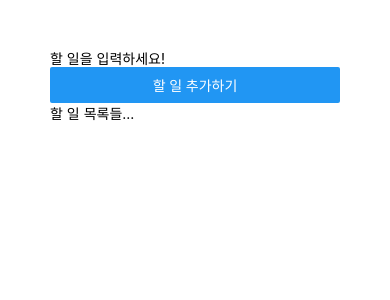
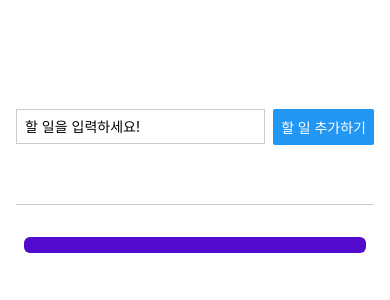
Before and after one commit to PudingJelly/React-Native-Study, a React Native app: screen / in a window 390 px wide. Both pictures are taken after a click on the button "할 일 추가하기". Shown: the top 300 px of the page. Built offline with nearby package versions, Linux system fonts and the light colour scheme.

Commit message:
# 2. 할일 입력 이벤트처리, 할일 목록 추가

```diff
--- a/App.js
+++ b/App.js
@@ -1,14 +1,69 @@
-import { Button, StyleSheet, Text, TextInput, View } from "react-native";
+import { useState } from "react";
+import {
+  Button,
+  FlatList,
+  ScrollView,
+  StyleSheet,
+  Text,
+  TextInput,
+  View,
+} from "react-native";
 
 export default function App() {
+  // 사용자의 입력값 상태 관리 변수
+  const [enteredTodoText, setEnteredTodoText] = useState("");
+
+  const [todoLists, setTodoLists] = useState([]);
+
+  // 사용자가 내용을 입력할 때, 해당 입력값을 가져오는 함수
+  const todoInputHandler = (enteredText) => {
+    // console.log(enteredText);
+    setEnteredTodoText(enteredText);
+  };
+
+  // 버튼을 누르면 할 일 목록을 추가하는 함수
+  const addTodoHandler = () => {
+    // console.log(enteredTodoText);
+
+    // useState로 관리하는 상태 변수의 setter 안에 콜백 함수를 작성하면,
+    // 그 콜백 함수의 매개값은 항상 해당 상태 변수의 최신 값이 전달됩니다.
+    setTodoLists((currentTodoLists) => [
+      ...currentTodoLists,
+      { text: enteredTodoText, key: Math.random.toString() },
+    ]);
+  };
+
   return (
     <View style={styles.appContainer}>
-      <View>
-        <TextInput placeholder="할 일을 입력하세요!" />
-        <Button title="할 일 추가하기" />
+      <View style={styles.inputContainer}>
+        <TextInput
+          style={styles.textInput}
+          placeholder="할 일을 입력하세요!"
+          onChangeText={todoInputHandler}
+        />
+        <Button title="할 일 추가하기" onPress={addTodoHandler} />
       </View>
-      <View>
-        <Text>할 일 목록들...</Text>
+      <View style={styles.todoContainer}>
+        {/* ScrollView는 전체 화면이 렌더링 될 때 안의 항목들을 전부 렌더링 합니다.
+            이로 인해, 성능의 저하가 발생할 수 있습니다.
+            (보이지 않는 영역까지 렌더링을 진행하기 때문에 목록이 많다면 로딩이 길어짐.)
+            FlatList는 보이는 영역만 일단 렌더링을 진행하고, 나머지 항목들은 스크롤이 움직임이
+            발생하면 렌더링을 진행합니다. */}
+        <FlatList
+          data={todoLists}
+          renderItem={(itemData) => {
+            return (
+              // react-native는 스타일 상속의 개념이 없어서 각각 스타일을 지정해야 한다
+              <View style={styles.goalItem}>
+                <Text style={styles.goalText}>{itemData.item.text}</Text>
+              </View>
+            );
+          }}
+          keyExtractor={(item, index) => {
+            return item.key;
+          }}
+          alwaysBounceVertical={false}
+        ></FlatList>
       </View>
     </View>
   );
@@ -18,6 +73,36 @@
 // 공통된 디자인을 묶어서 쓰면 좋음
 const styles = StyleSheet.create({
   appContainer: {
-    padding: 50,
+    paddingTop: 50,
+    paddingHorizontal: 16, // 좌우 패딩 동시 지정
+    flex: 1,
+  },
+  inputContainer: {
+    flexDirection: "row",
+    justifyContent: "space-between",
+    alignItems: "center",
+    marginBottom: 24,
+    borderBottomWidth: 1,
+    borderBottomColor: "#cccccc",
+    flex: 1,
+  },
+  textInput: {
+    borderWidth: 1,
+    borderColor: "#cccccc",
+    width: "70%",
+    marginRight: 8,
+    padding: 8,
+  },
+  todoContainer: {
+    flex: 4,
+  },
+  goalItem: {
+    margin: 8,
+    padding: 8,
+    borderRadius: 6,
+    backgroundColor: "#520acc",
+  },
+  goalText: {
+    color: "white",
   },
 });
```
